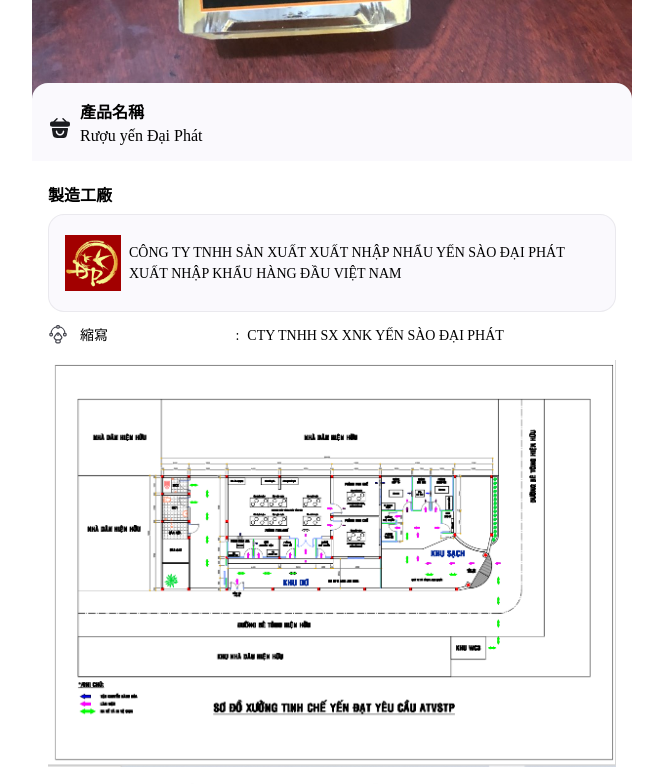
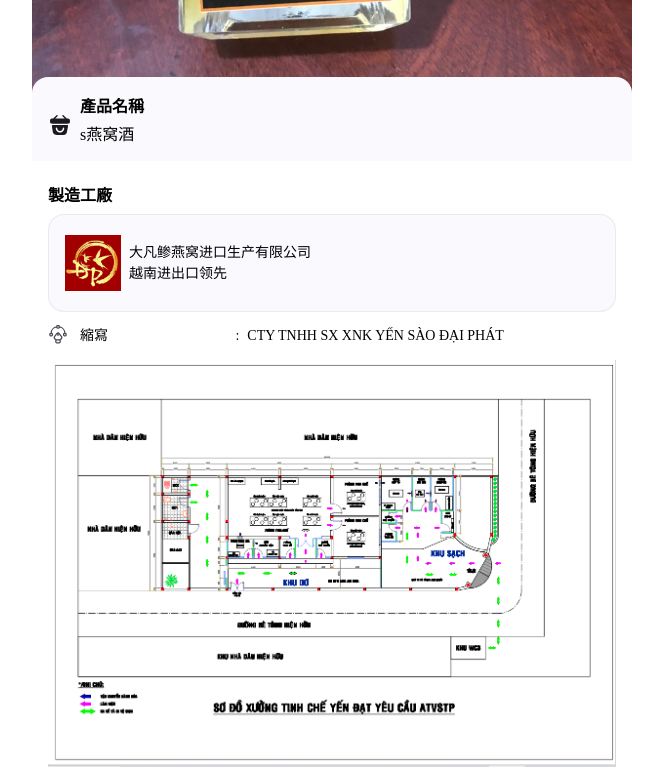
Before and after one commit to Minhcv22222/ruou-yen-dai-phat, a plain HTML site: page index-cn.html in a window 1280 px wide. Shown: the part 740-1524 px from the top of the page, without its empty margins (308-971 px from the left). Drawn offline with Linux system fonts and the light colour scheme.

Commit message:
Add files via upload

```diff
--- a/index-cn.html
+++ b/index-cn.html
@@ -187,7 +187,7 @@
                     <img class="icon-svg" src="./image/baghappy.svg" alt="">
                     <div class="name">
                         <div class="name-product">產品名稱</div>
-                        <div class="product-name">Rượu yến Đại Phát</div>
+                        <div class="product-name">s燕窝酒</div>
                     </div>
                 </div>
             </div>
@@ -198,8 +198,8 @@
                         <img class="img-logo-company" src="./image/logo.jpg" alt="">
                     </div>
                     <div class="info-company">
-                        <p class="name-company">CÔNG TY TNHH SẢN XUẤT XUẤT NHẬP NHẨU YẾN SÀO ĐẠI PHÁT</p>
-                        <p class="name-company">XUẤT NHẬP KHẨU HÀNG ĐẦU VIỆT NAM</p>
+                        <p class="name-company">大凡鲹燕窝进口生产有限公司</p>
+                        <p class="name-company">越南进出口领先</p>
                     </div>
                 </div>
 
@@ -241,7 +241,9 @@
                 <img src="./image/hd-1.jpg" alt="">
                 <img src="./image/hd-2.jpg" alt="">
                 <img src="./image/hd-3.jpg" alt="">
-
+                <span class="factory">認證</span>
+                <img src="./image/kiem-dinh-1.png" alt="">
+                <img src="./image/kiem-dinh-2.png" alt="">
                 <div class="hotline">
                     <span class="hotline-text">"热线:" </span>
                     <span class="number-phone">0915516062</span>
```
Also changed, not shown: index.html (+3 -1 lines), image/kiem-dinh-1.png (added), image/kiem-dinh-2.png (added).
